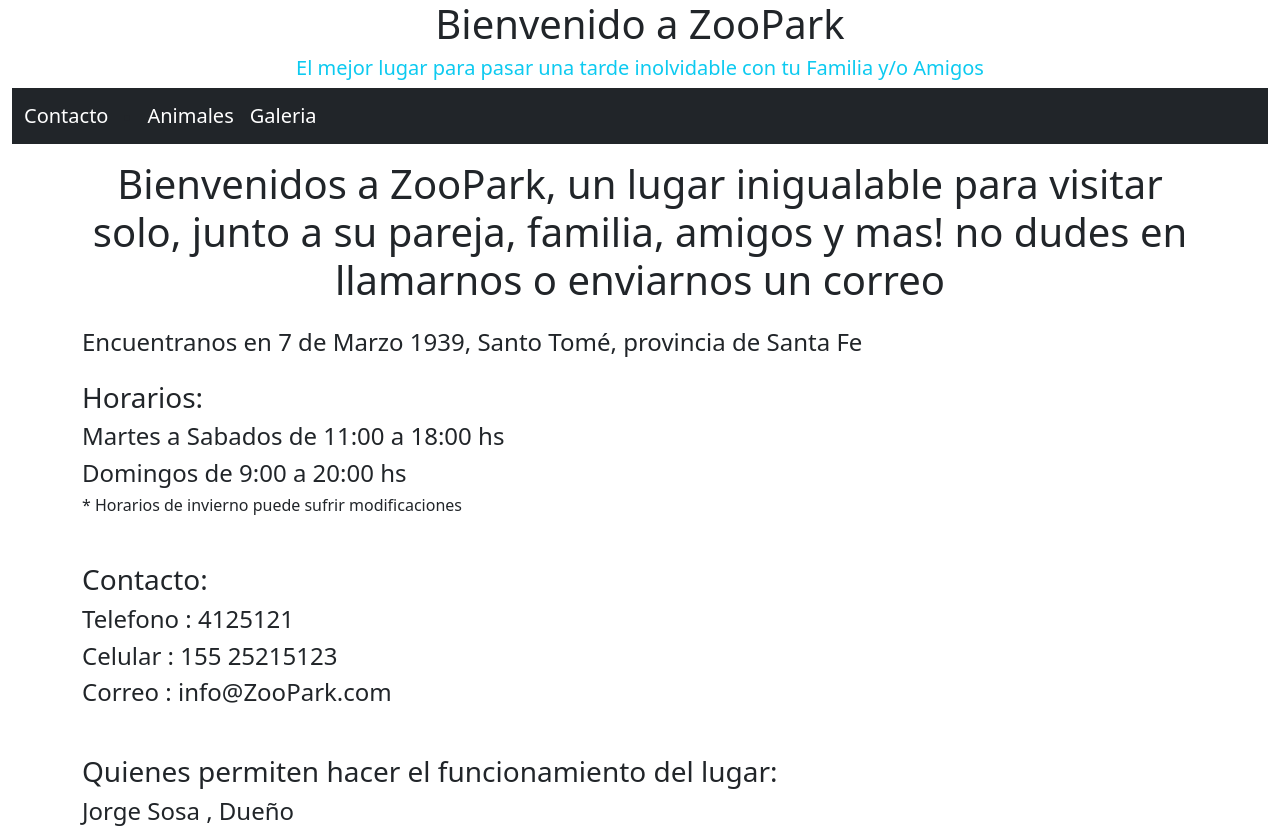
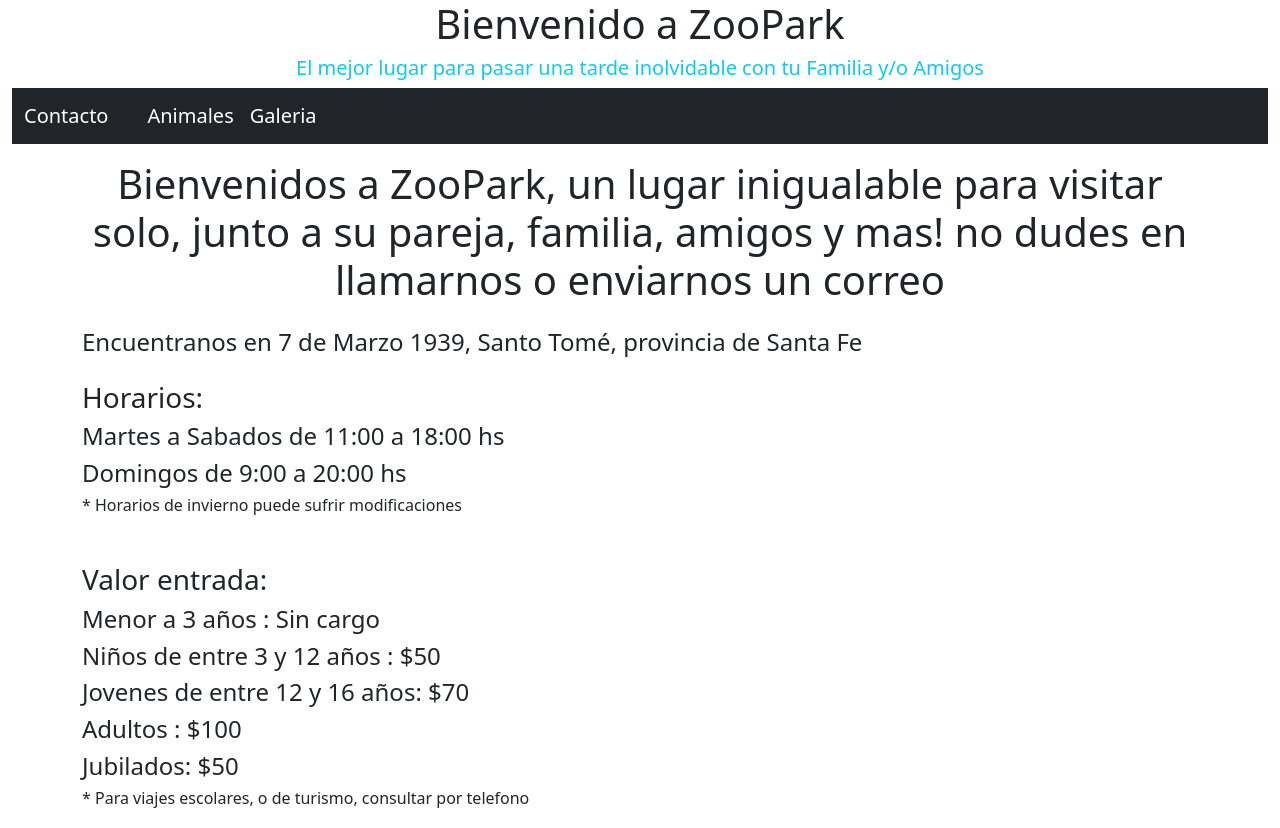
Before and after one commit to SantiVi33/Zoologico, an Angular app: page /contacto in a window 1280 px wide. Shown: the top 828 px of the page. Built offline with nearby package versions, Linux system fonts and the light colour scheme.

Commit message:
actualizacion pagina contacto

```diff
--- a/src/app/contacto/contacto.component.html
+++ b/src/app/contacto/contacto.component.html
@@ -9,6 +9,14 @@ amigos y mas! no dudes en llamarnos o enviarnos un correo</h1>
 <h4>Martes a Sabados de 11:00 a 18:00 hs</h4>
 <h4>Domingos         de  9:00 a 20:00 hs</h4>
 <h6>* Horarios de invierno puede sufrir modificaciones</h6>
+
+<h3 class="mt-5">Valor entrada: </h3>
+<h4>Menor a 3 años : Sin cargo</h4>
+<h4>Niños de entre 3 y 12 años : $50</h4>
+<h4>Jovenes de entre 12 y 16 años: $70</h4>
+<h4>Adultos : $100</h4>
+<h4>Jubilados: $50</h4>
+<h6>* Para viajes escolares, o de turismo, consultar por telefono</h6>
 
 <h3 class="mt-5">Contacto: </h3>
 <h4>Telefono : 4125121</h4>
```
